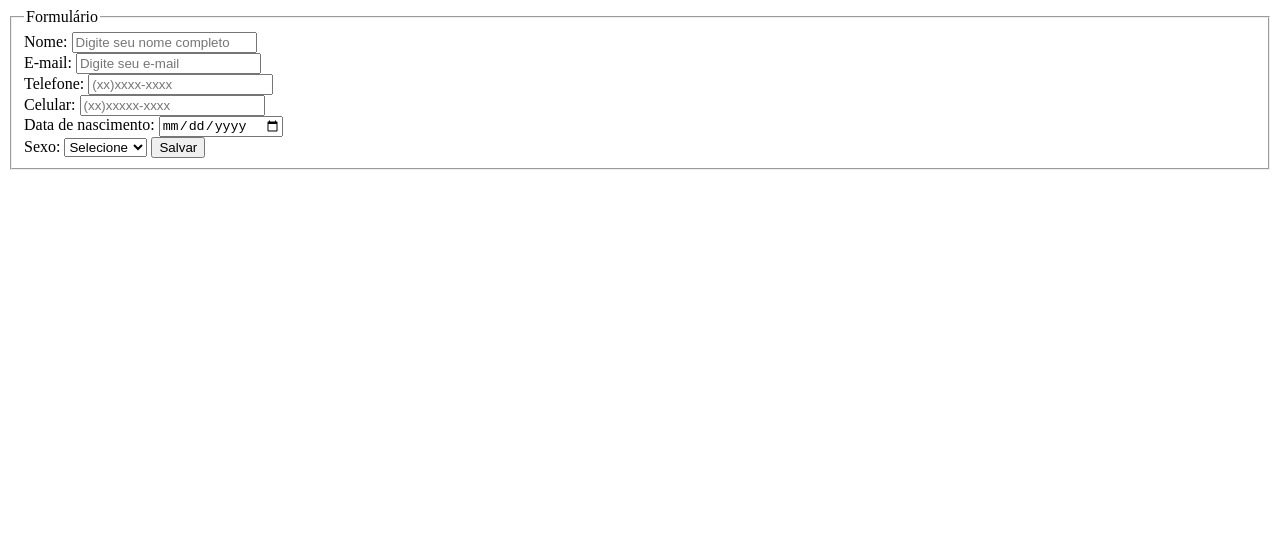
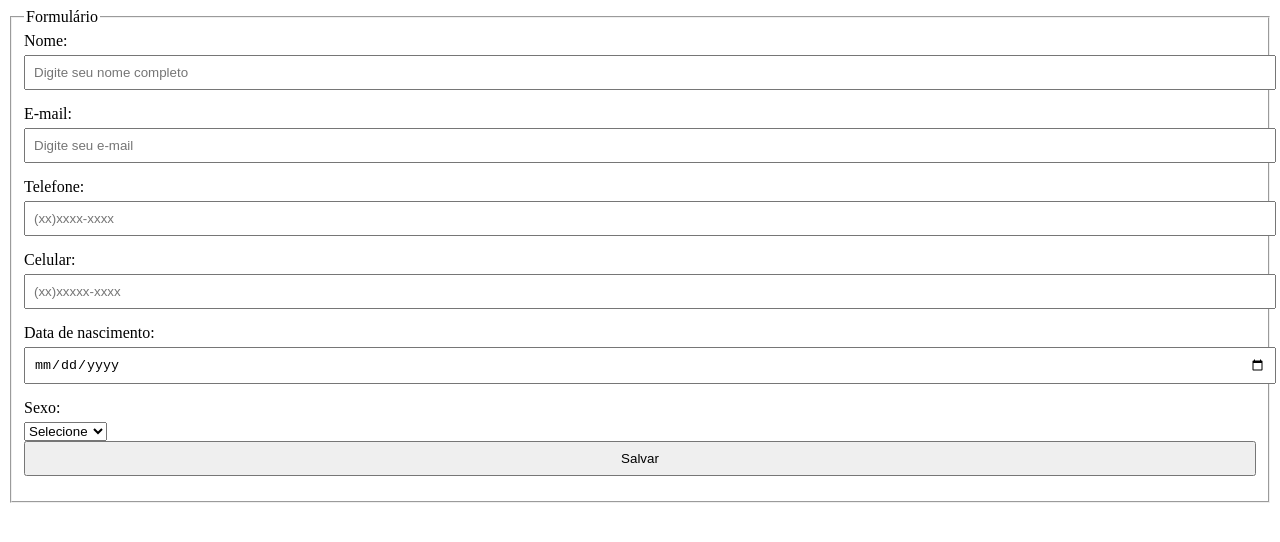
Before and after one commit to teusilverio/formularioteste, a plain HTML site: page index.html in a window 1280 px wide. Drawn offline with Linux system fonts and the light colour scheme.

Commit message:
mudança4
adicionei divs

```diff
--- a/index.html
+++ b/index.html
@@ -4,34 +4,59 @@
     <meta charset="UTF-8">
     <meta name="viewport" content="width=device-width, initial-scale=1.0">
     <title>Formulário</title>
+    <style>
+      .form-group {
+        margin-bottom: 15px;
+      }
+      label {
+        display: block;
+        margin-bottom: 5px;
+      }
+      input {
+        width: 100%;
+        padding: 8px;
+      }
+    </style>
 </head>
+<body>
 
-<body>
     <form action="" method="post">
         <fieldset>
             <legend>Formulário</legend>
+
+            <div class="form-group">
               <label for="nome">Nome:</label>
               <input type="text" id="nome" placeholder="Digite seu nome completo" required />
-              <br>
+              </div>
+
+              <div class="form-group">
               <label for="email">E-mail:</label>
               <input type="email" id="email" placeholder="Digite seu e-mail" required />
-              <br>
+              </div>
+
+              <div class="form-group">
               <label for="telefone">Telefone:</label>
               <input type="text" id="telefone" placeholder="(xx)xxxx-xxxx" pattern="/^\(\{2}\)({4})({4})$/"/>
-              <br>
+              </div>
+
+              <div class="form-group">
               <label for="celular">Celular:</label>
               <input type="text" id="celular" placeholder="(xx)xxxxx-xxxx" pattern="/^\(\{2}\)({5})({4})$/"/>
-              <br>
+              </div>
+
+              <div class="form-group">
               <label for="datanascimento">Data de nascimento:</label>
               <input type="date" id="datanascimento" required />
-              <br>
+              </div>
+
+              <div class="form-group">
               <label for="sexo">Sexo:</label>
               <select id="sexo" required >
                 <option>Selecione</option>
                 <option>Masculino</option>
                 <option>Feminino</option>
+              </div>
               </select>
-
 
 
             <input type="submit" value="Salvar">
```
